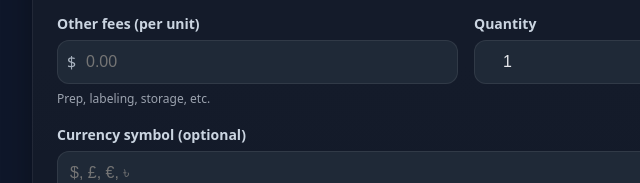
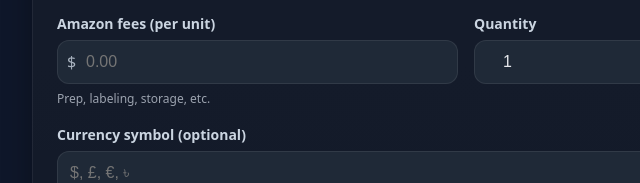
Before and after one commit to Majharul6969/amazon, a plain HTML site: page index.html in a window 1280 px wide. Shown: the part 318-501 px from the top of the page, 174-814 px from the left. Drawn offline with Linux system fonts and the light colour scheme.

Commit message:
Update index.html

```diff
--- a/index.html
+++ b/index.html
@@ -125,7 +125,7 @@
           </div>
         </div>
         <div class="field">
-          <label for="fees">Other fees (per unit)</label>
+          <label for="fees">Amazon fees (per unit)</label>
           <div class="input-wrap">
             <span class="prefix">$</span>
             <input type="number" id="fees" min="0" step="0.01" placeholder="0.00" />
```
